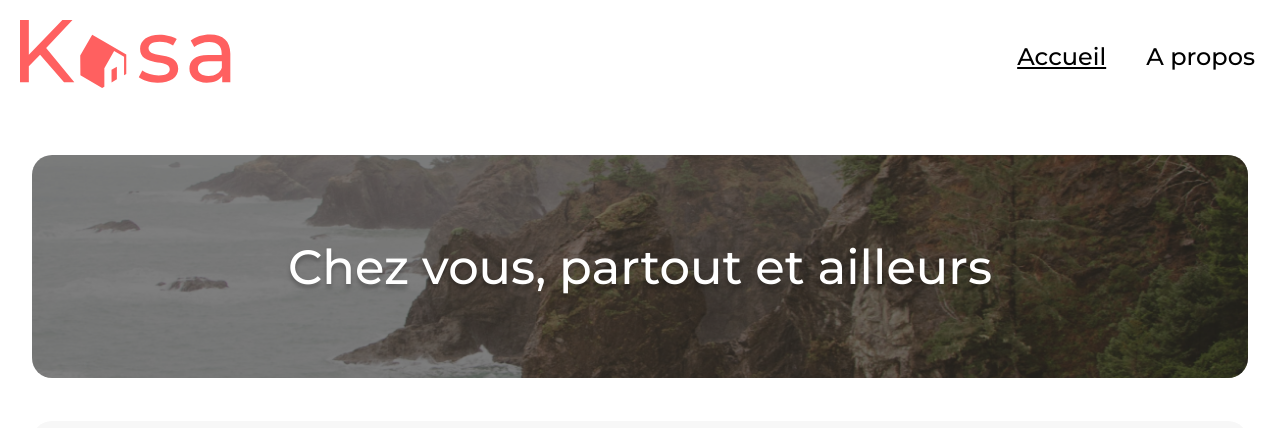
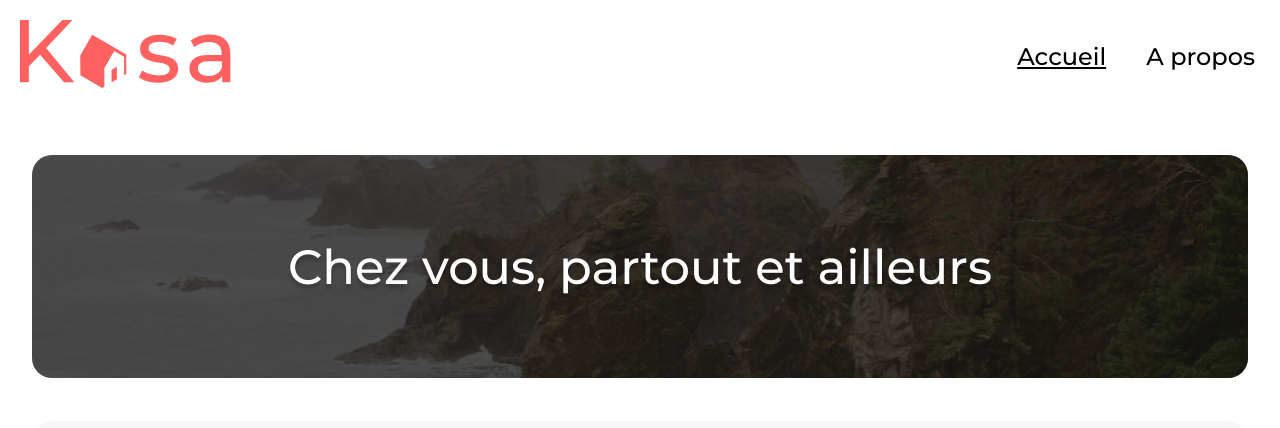
Before and after one commit to D-Sriver/Kasa, a React (Vite) app: page / in a window 1280 px wide. Shown: the top 428 px of the page. Built offline with nearby package versions, Linux system fonts and the light colour scheme.

Commit message:
🩹 Fix style home

```diff
--- a/src/styles/_home.scss
+++ b/src/styles/_home.scss
@@ -5,7 +5,10 @@
 		margin: 63px auto 43px;
 	}
 	.wrapper {
-		height: 223px;
+		height: 111px;
+		@media screen and (min-width: $phone) {
+			height: 223px;
+		}
 		&::before {
 			content: '';
 			display: block;
@@ -14,7 +17,7 @@
 			position: absolute;
 			top: 0;
 			left: 0;
-			background: rgba(0, 0, 0, 0.5);
+			background: rgba(0, 0, 0, 0.7);
 			border-radius: $container-radius;
 		}
 		img {
@@ -46,15 +49,16 @@
 	list-style: none;
 	display: grid;
 	grid-template-columns: repeat(1, 1fr);
-	grid-template-rows: 340px;
-	place-items: center;
 	gap: 20px;
 	width: 100%;
 	border-radius: $container-radius;
 	.housing {
 		position: relative;
 		width: 100%;
-		height: 340px;
+		height: 240px;
+		@media screen and (min-width: $phone) {
+			height: 340px;
+		}
 
 		&::before {
 			content: '';
```
